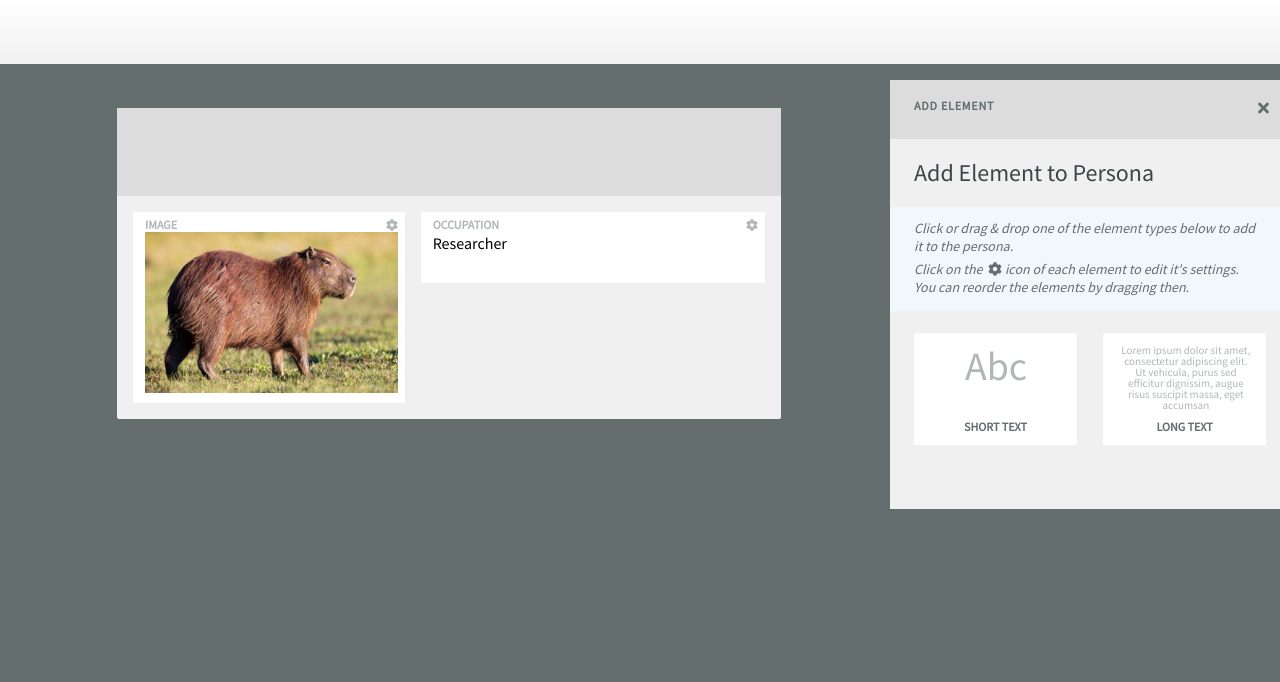
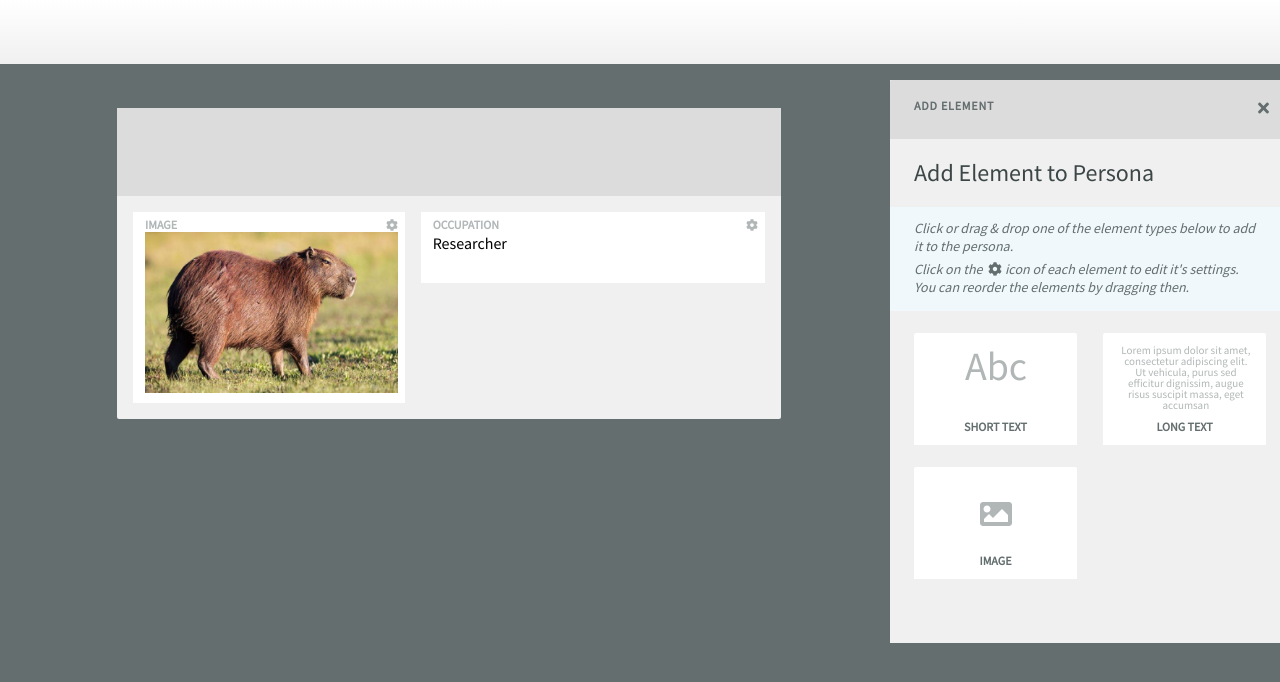
Before and after one commit to pedroAquino/MoreThanMetricsTest, a React (Create React App) app: page / in a window 1280 px wide. Shown: the top 682 px of the page. Built offline with nearby package versions, Linux system fonts and the light colour scheme.

Commit message:
image element

```diff
--- a/src/SideBar/SideBar.js
+++ b/src/SideBar/SideBar.js
@@ -63,7 +63,10 @@ export function SideBar(props: Props) {
       </div>
       <div className={classes.elements}>
         <PersonaElement kind="short-text" />
-         <PersonaElement kind="long-text" />
+        <PersonaElement kind="long-text" />
+      </div>
+      <div className={classes.elements}>
+          <PersonaElement kind="image" />
       </div>
     </div>
   );
--- a/src/SideBar/components/PersonaElement.js
+++ b/src/SideBar/components/PersonaElement.js
@@ -1,6 +1,7 @@
 // @flow
 import * as React from 'react';
 import injectSheet from "react-jss";
+import { FontAwesomeIcon } from '@fortawesome/react-fontawesome';
 
 type Props = {
   kind: 'short-text' | 'long-text' | 'image' | 'image-galery' | 'number';
@@ -36,6 +37,11 @@ const styles  = theme => ({
         padding: '11.8px 13.56px 0px 16.31px',
         textAlign: 'center',
         color: '#B1B6B6'
+    },
+    image: {
+        fontSize: 32,
+        padding: '31px 61px 0px 62px',
+        color: '#B1B6B6'
     }
 });
 
@@ -44,11 +50,11 @@ function PersonaElement(props: Props) {
   const content = {
       'short-text': <div className={classes.shortText}>Abc</div>,
       'long-text': <div className={classes.longText}>
-
-
-
-Lorem ipsum dolor sit amet, consectetur adipiscing elit. Ut vehicula, purus sed efficitur dignissim, augue risus suscipit massa, eget accumsan
-                 </div>
+                    Lorem ipsum dolor sit amet, consectetur adipiscing elit. Ut vehicula, purus sed efficitur dignissim, augue risus suscipit massa, eget accumsan
+                 </div>,
+       'image':  <div className={classes.image}>
+            <FontAwesomeIcon icon="image" />
+       </div>
   };
 
   return (
--- a/src/shared/config/fontAwesome.js
+++ b/src/shared/config/fontAwesome.js
@@ -1,10 +1,12 @@
 import { library } from '@fortawesome/fontawesome-svg-core';
-import { faSave, faCog, faTimes } from '@fortawesome/free-solid-svg-icons';
+import { faSave, faCog, faTimes, faImage, faImages } from '@fortawesome/free-solid-svg-icons';
 
 const configureFontAwesome = () => {
     library.add(faSave);
     library.add(faCog);
     library.add(faTimes);
+    library.add(faImage);
+    library.add(faImages);
 };
 
 export default configureFontAwesome;
```
